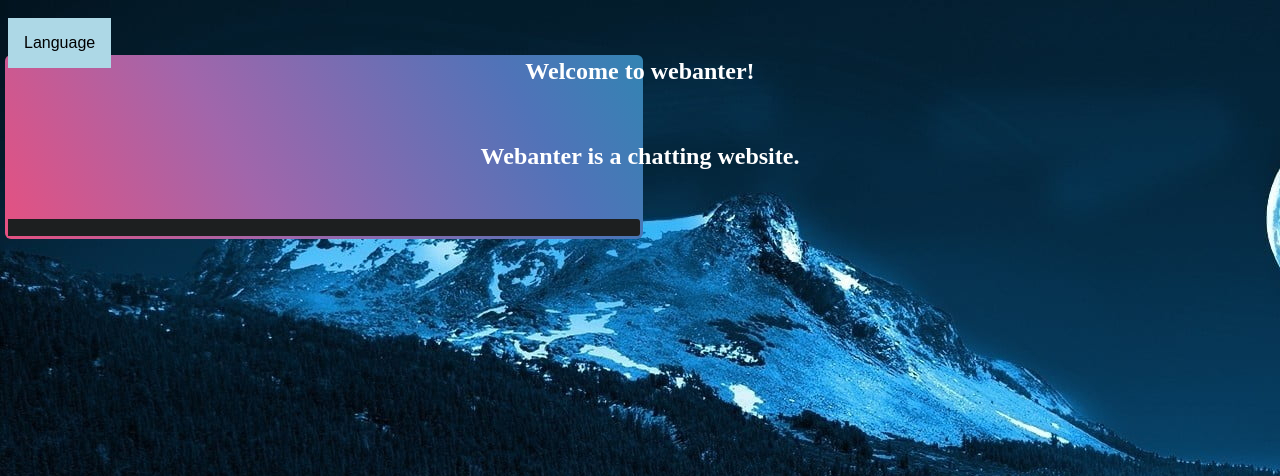
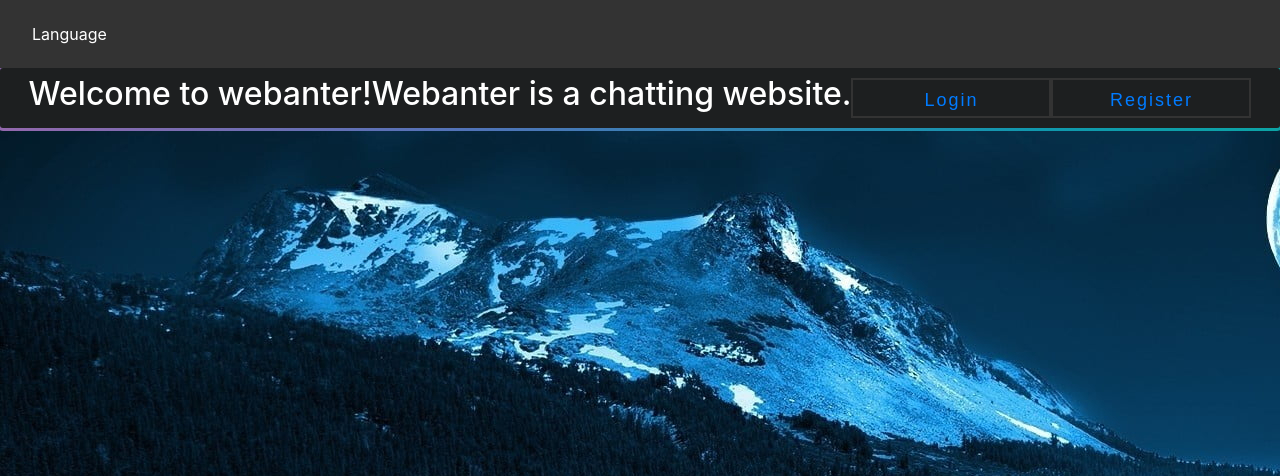
Before and after one commit to MelodyZ02/webanter, a PHP site: page / in a window 1280 px wide. Shown: the top 476 px of the page. Run offline with PHP 8.4, Linux system fonts and the light colour scheme.

Commit message:
Add files via upload
homepage improved, but still needs to be finshed

```diff
--- a/webanter/css/main.css
+++ b/webanter/css/main.css
@@ -1,25 +1,24 @@
-.main {
+//ki kell javitani a bodyt
+body {
+    display: flex;
     justify-content: center;
     align-items: center;
 }
-
 #box {
+    display: flex;
     align-items: center;
     justify-content: center;
-    width: auto;
+    width: auto ;
     height: auto;
     color: white;
-    display: inline;
-    text-align: center;
+    font-size: 2.5rem;
 }
-
 .gradient-border {
     --borderWidth: 3px;
     background: #1D1F20;
     position: relative;
     border-radius: var(--borderWidth);
 }
-
 .gradient-border:after {
     content: '';
     position: absolute;
@@ -30,9 +29,10 @@
     background: linear-gradient(60deg, #f79533, #f37055, #ef4e7b, #a166ab, #5073b8, #1098ad, #07b39b, #6fba82);
     border-radius: calc(2 * var(--borderWidth));
     z-index: -1;
-    animation: animatedgradient 10s ease alternate infinite;
+    animation: animatedgradient 3s ease alternate infinite;
     background-size: 300% 300%;
 }
+
 
 @keyframes animatedgradient {
     0% {
@@ -47,20 +47,12 @@
 }
 
 
-.wrapper{
-    transform: translate(-50%, -50%);
-    width: 50%;
-    text-align: center;
-    box-sizing: border-box;
-    display: inline-block;
-}
-
 a{
     float: left;
-    display: inline;
-    width: auto;
-    height: auto;
-    line-height: auto;
+    display: block;
+    width: 200px;
+    height: 40px;
+    line-height: 40px;
     font-size: 18px;
     font-family: sans-serif;
     text-decoration: none;
@@ -100,7 +92,6 @@ a:hover:after{
     width: 100%;
 }
 
-
 footer{
     background: #00000080;
     bottom: 0px;
@@ -125,58 +116,65 @@ footer{
     cursor: pointer;
 }
 
-  nav {
-      width: 960px;
-      margin: 0 auto;
-      display: flex;
-      justify-content: space-between;
+.navbar {
+    overflow: hidden;
+    background-color: #333;
 }
 
-  header {
-    height: 10px;
-    padding: 10px 0;
-    text-align: left;
+.navbar a {
+    float: left;
+    font-size: 16px;
+    color: white;
+    text-align: center;
+    text-decoration: none;
 }
 
-/* Dropdown Button */
-.dropbtn {
-    background-color: lightblue;
-    color: black;
-    padding: 16px;
+.dropdown {
+    float: left;
+    overflow: hidden;
+}
+
+.dropdown .dropbtn {
     font-size: 16px;
     border: none;
+    outline: none;
+    color: white;
+    padding: 14px 16px;
+    background-color: inherit;
+    font-family: inherit;
+    margin: 0;
 }
 
-  /* The container <div> - needed to position the dropdown content */
-  .dropdown {
-    position: relative;
-    display: flex;
+.navbar a:hover, .dropdown:hover .dropbtn {
+    background-color: red;
 }
 
-  /* Dropdown Content (Hidden by Default) */
 .dropdown-content {
     display: none;
     position: absolute;
-    background-color: #f1f1f1;
-    width: 85px;
+    background-color: #f9f9f9;
+    min-width: 160px;
     box-shadow: 0px 8px 16px 0px rgba(0,0,0,0.2);
     z-index: 1;
 }
 
-  /* Links inside the dropdown */
 .dropdown-content a {
+    float: none;
     color: black;
-    padding: 5px 10px;
+    padding: 12px 16px;
     text-decoration: none;
     display: block;
-    max-width: 85px;
+    text-align: left;
 }
 
-  /* Change color of dropdown links on hover */
-  .dropdown-content a:hover {background-color: #ddd;}
+.dropdown-content a:hover {
+    background-color: #ddd;
+}
 
-  /* Show the dropdown menu on hover */
-  .dropdown:hover .dropdown-content {display: block;}
+.dropdown:hover .dropdown-content {
+    display: block;
+}
 
-  /* Change the background color of the dropdown button when the dropdown content is shown */
-  .dropdown:hover .dropbtn {background-color: white;}
+ul, li {
+    list-style-type: none;
+}
--- a/webanter/index.php
+++ b/webanter/index.php
@@ -10,16 +10,17 @@ include 'include/function/header.php';
     <link rel="stylesheet" type="text/css" href="css/main.css">
     <script src="js/background.js" type="text/javascript"></script>
 
-    <style type="text/css">
-        a:link {color: black;}      /* unvisited link */
-        a:visited {color: black;}   /* visited link */
-        a:hover {color: black;}     /* mouse over link */
-        a:active {color: black;}    /* selected link */
-    </style>
+    <link rel="stylesheet" href="https://stackpath.bootstrapcdn.com/bootstrap/4.3.1/css/bootstrap.min.css" integrity="sha384-ggOyR0iXCbMQv3Xipma34MD+dH/1fQ784/j6cY/iJTQUOhcWr7x9JvoRxT2MZw1T" crossorigin="anonymous">
+    <script src="https://code.jquery.com/jquery-3.3.1.slim.min.js" integrity="sha384-q8i/X+965DzO0rT7abK41JStQIAqVgRVzpbzo5smXKp4YfRvH+8abtTE1Pi6jizo" crossorigin="anonymous"></script>
+    <script src="https://cdnjs.cloudflare.com/ajax/libs/popper.js/1.14.7/umd/popper.min.js" integrity="sha384-UO2eT0CpHqdSJQ6hJty5KVphtPhzWj9WO1clHTMGa3JDZwrnQq4sF86dIHNDz0W1" crossorigin="anonymous"></script>
+    <script src="https://stackpath.bootstrapcdn.com/bootstrap/4.3.1/js/bootstrap.min.js" integrity="sha384-JjSmVgyd0p3pXB1rRibZUAYoIIy6OrQ6VrjIEaFf/nJGzIxFDsf4x0xIM+B07jRM" crossorigin="anonymous"></script>
 
 </head>
 <body onload="backgr()">
+<!--
 <header>
+<nav>
+<div class="navbar">
 <div class="dropdown">
     <button class="dropbtn">Language</button>
     <div class="dropdown-content">
@@ -27,21 +28,33 @@ include 'include/function/header.php';
         <a href="?lang=en"><span><img src="https://www.worldometers.info/img/flags/small/tn_uk-flag.gif" alt="US-flag" style="width: 65px; height: 40px;"></img></span></a>
     </div>
 </div>
+</div>
+</nav>
 </header>
+-->
+<nav class="navbar">
+    <div class="dropdown">
+        <ul class="navbar-nav" >
+            <li class="nav-item" >
+                <div class="dropdown">
+                    <button class="dropbtn">Language</button>
+                    <div class="dropdown-content">
+                        <a href="?lang=hu"><span><img src="https://www.worldometers.info/img/flags/small/tn_hu-flag.gif" alt="HU-flag" style="width: 65px; height: 40px;"></img></span></a>
+                        <a href="?lang=en"><span><img src="https://www.worldometers.info/img/flags/small/tn_uk-flag.gif" alt="US-flag" style="width: 65px; height: 40px;"></img></span></a>
+                    </div>
+                </div>
+            </li>
+        </ul>
+    </div>
+</nav>
 
-
-<div class="main">
 <div class="gradient-border" id="box">
     <h2><?= $lang['head'] ?></h2><br>
     <h2><?= $lang['text1'] ?></h2><br>
-
-        <div class="wrapper" >
-            <a href="pages/login.php"><span style="col-lg-1"><?= $lang['login'] ?></span></a>
-            <a href="pages/register.php"><span style="col-lg-1"><?= $lang['register'] ?></span></a>
+        <a href="pages/login.php"><span><?= $lang['login'] ?></span></a>
+        <a href="pages/register.php"><span><?= $lang['register'] ?></span></a>
 </div>
 
-</div>
-</div>
 
 <footer class="container-fluid text-white" id="footer">
     © 2021 MelodyZ
```
Lines whose indentation alone changed are shown as unchanged.
